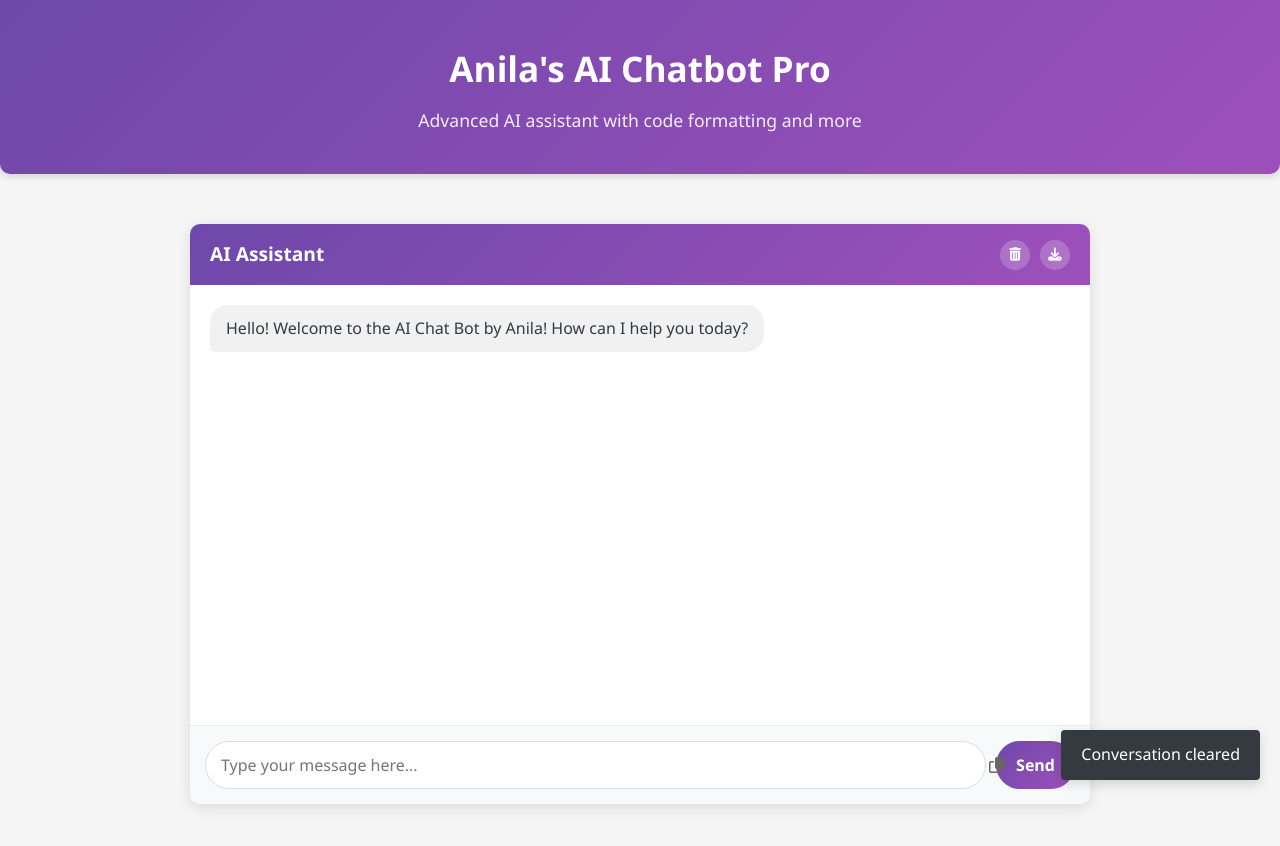
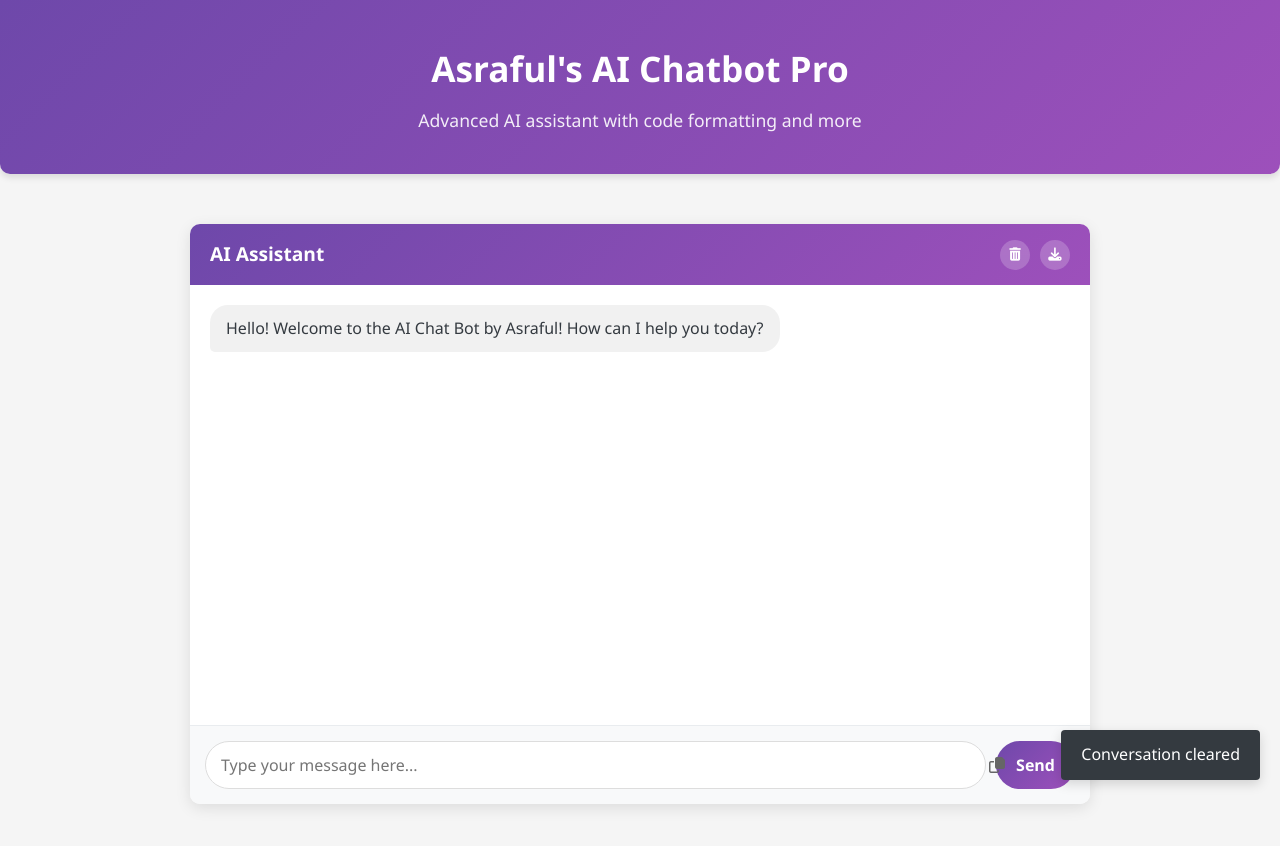
Before and after one commit to Asraf06/ChatApp-web, a plain HTML site: page index.html in a window 1280 px wide. Both pictures are taken after a click on the button 1015 px from the left and 254 px from the top of the page. Drawn offline with Linux system fonts and the light colour scheme.

Commit message:
Ai ChatApp

```diff
--- a/index.html
+++ b/index.html
@@ -3,7 +3,7 @@
 <head>
     <meta charset="UTF-8">
     <meta name="viewport" content="width=device-width, initial-scale=1.0">
-    <title>Anila's AI Chatbot Pro</title>
+    <title>Asraful's AI Chatbot Pro</title>
     <link rel="stylesheet" href="https://cdnjs.cloudflare.com/ajax/libs/font-awesome/6.4.0/css/all.min.css">
     <style>
         :root {
@@ -400,7 +400,7 @@
 <body>
     <header>
         <div class="container">
-            <h1>Anila's AI Chatbot Pro</h1>
+            <h1>Asraful's AI Chatbot Pro</h1>
             <p>Advanced AI assistant with code formatting and more</p>
         </div>
     </header>
@@ -421,7 +421,7 @@
             <div class="chat-messages" id="chat-messages">
                 <div class="message bot-message">
                     <div class="message-content">
-                        Hello! Welcome to the AI Chat Bot by Anila! How can I help you today?
+                        Hello! Welcome to the AI Chat Bot by Asraful! How can I help you today?
                         <div class="message-actions">
                             <button class="action-btn copy-message-btn" title="Copy message">
                                 <i class="fas fa-copy"></i>
@@ -469,7 +469,7 @@
             let conversationHistory = [
                 {
                     role: "assistant",
-                    content: "Hello! Welcome to the AI Chat Bot by Anila! How can I help you today?"
+                    content: "Hello! Welcome to the AI Chat Bot by Asraful! How can I help you today?"
                 }
             ];
 
@@ -597,7 +597,7 @@
                     if (isGreeting(message)) {
                         setTimeout(() => {
                             hideTyping();
-                            const response = "Hello! Welcome to the AI Chat Bot by Anila! How can I help you today?";
+                            const response = "Hello! Welcome to the AI Chat Bot by Asraful! How can I help you today?";
                             addMessage('assistant', response);
                             conversationHistory.push({ role: "assistant", content: response });
                         }, 1000);
@@ -610,7 +610,7 @@
                             'Authorization': `Bearer ${API_KEY}`,
                             'Content-Type': 'application/json',
                             'HTTP-Referer': window.location.href,
-                            'X-Title': "Anila's AI Chatbot"
+                            'X-Title': "Asraful's AI Chatbot"
                         },
                         body: JSON.stringify({
                             model: MODEL,
@@ -640,7 +640,7 @@
                 chatMessages.innerHTML = `
                     <div class="message bot-message">
                         <div class="message-content">
-                            Hello! Welcome to the AI Chat Bot by Anila! How can I help you today?
+                            Hello! Welcome to the AI Chat Bot by Asraful! How can I help you today?
                             <div class="message-actions">
                                 <button class="action-btn copy-message-btn" title="Copy message">
                                     <i class="fas fa-copy"></i>
@@ -653,7 +653,7 @@
                 conversationHistory = [
                     {
                         role: "assistant",
-                        content: "Hello! Welcome to the AI Chat Bot by Anila! How can I help you today?"
+                        content: "Hello! Welcome to the AI Chat Bot by Asraful! How can I help you today?"
                     }
                 ];
 
@@ -662,7 +662,7 @@
 
             // Export chat to text file
             function exportChat() {
-                let chatText = "Anila's AI Chatbot Conversation\n\n";
+                let chatText = "Asraful's AI Chatbot Conversation\n\n";
 
                 const messages = chatMessages.querySelectorAll('.message');
                 messages.forEach(msg => {
```
